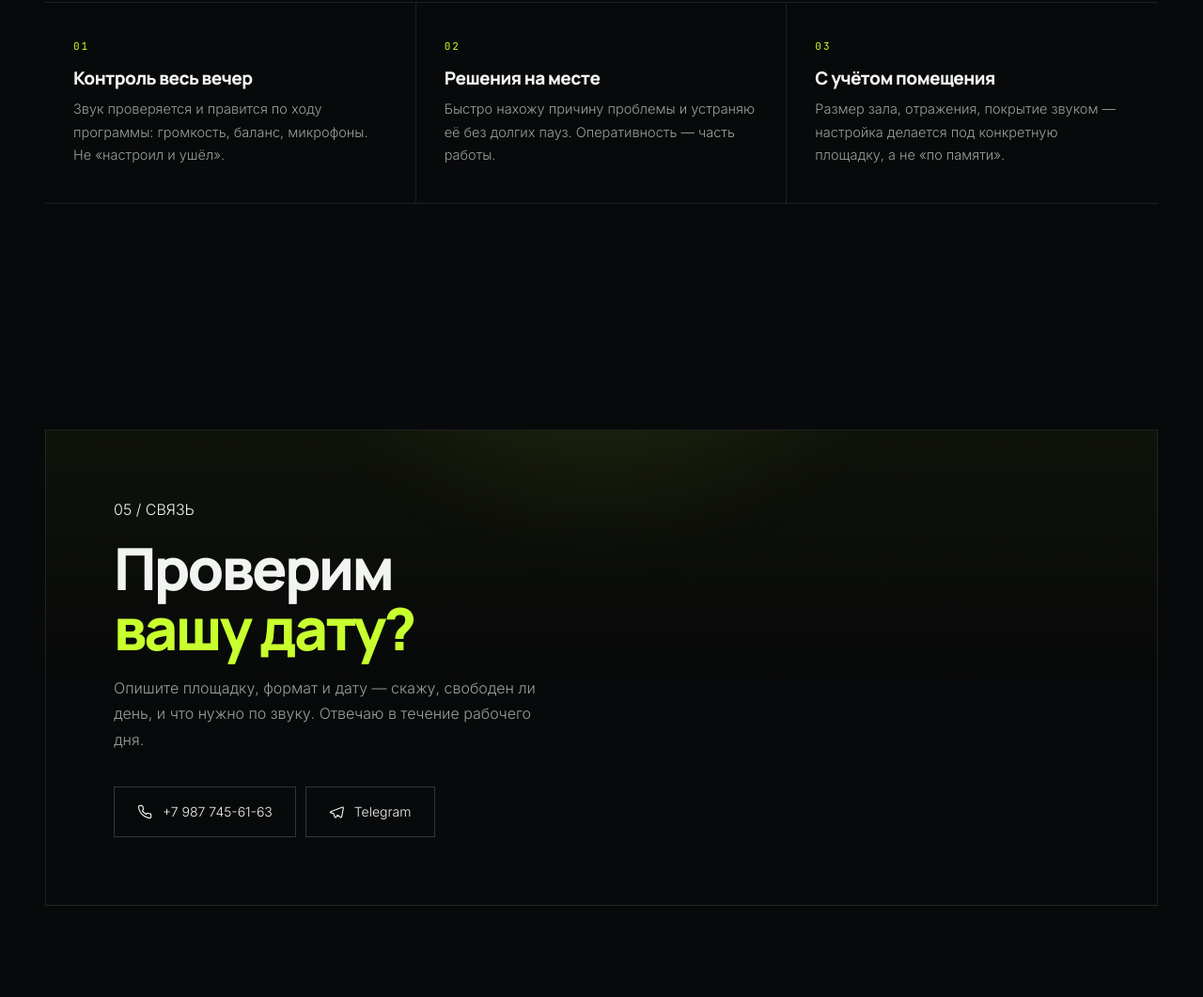
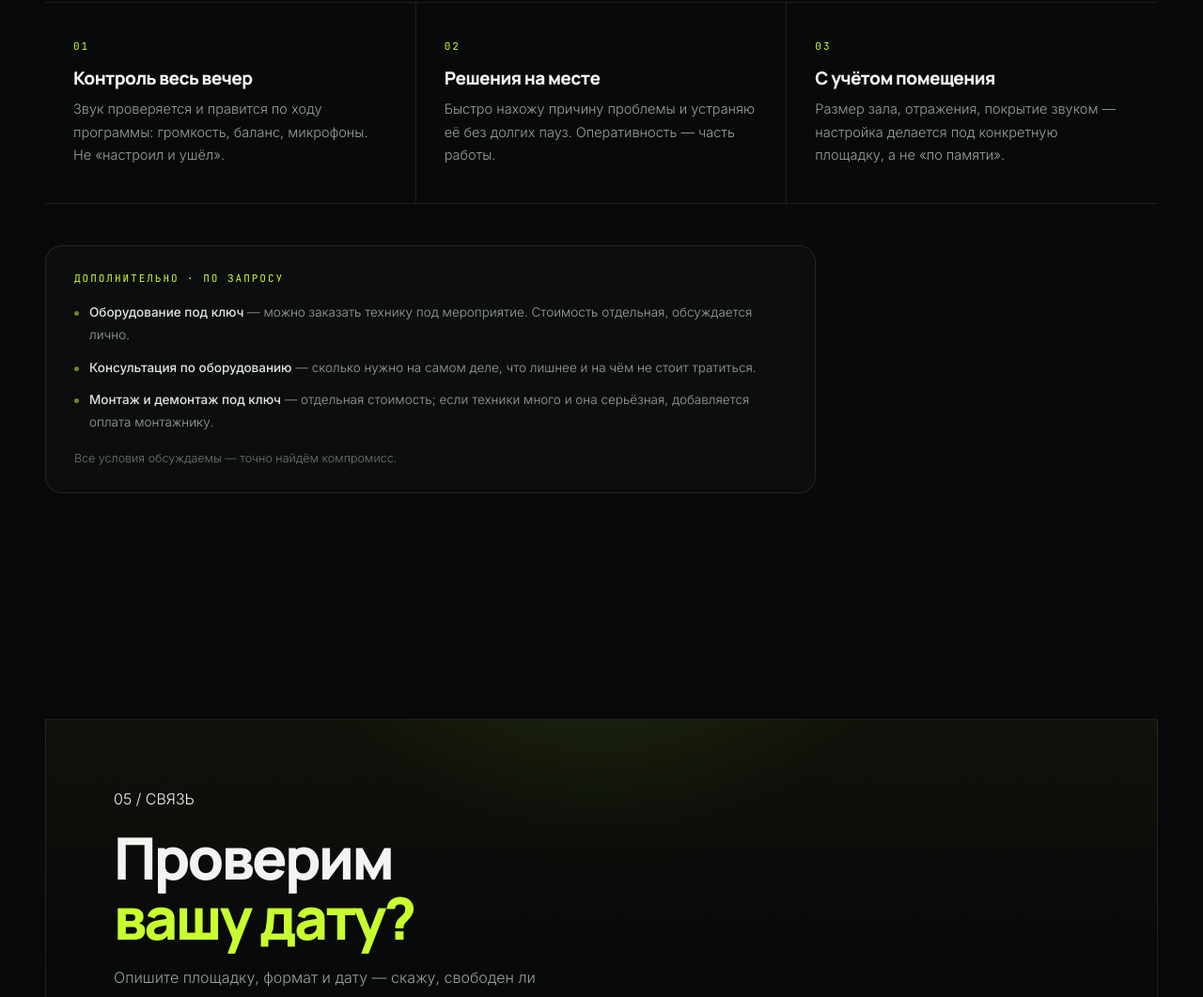
Before and after one commit to vlad200zel/vlad200zel.github.io, a plain HTML site: page index.html in a window 1280 px wide. Shown: the part 5869-6930 px from the top of the page at 94% size. Drawn offline with Linux system fonts and the light colour scheme.

Commit message:
Обновление index.html

```diff
--- a/index.html
+++ b/index.html
@@ -202,6 +202,16 @@
   footer{position:relative;z-index:2;border-top:1px solid var(--line);padding:32px 0}
   .foot{display:flex;justify-content:space-between;gap:16px;flex-wrap:wrap;font-family:'JetBrains Mono';font-size:10.5px;
     letter-spacing:.14em;text-transform:uppercase;color:#5d655f}
+
+  .note{margin-top:44px;max-width:820px;padding:26px 30px;border:1px solid var(--line);border-radius:18px;
+    background:rgba(255,255,255,.02)}
+  .note-h{color:var(--lime);margin-bottom:16px}
+  .note-list{list-style:none;display:grid;gap:11px}
+  .note-list li{position:relative;padding-left:16px;font-size:13.5px;line-height:1.75;color:#9aa39c}
+  .note-list li:before{content:'';position:absolute;left:0;top:10px;width:5px;height:5px;border-radius:50%;background:rgba(200,255,46,.5)}
+  .note-list b{color:#dfe5e0;font-weight:500}
+  .note-foot{margin-top:16px;font-size:12.5px;color:#6f786f}
+  @media(max-width:700px){.note{margin-top:30px;padding:22px 20px;border-radius:16px}.note-list li{font-size:13px}}
 
   .rv{opacity:0;transform:translateY(30px);filter:blur(6px);
     transition:opacity 1.15s var(--ease),transform 1.15s var(--ease),filter 1.15s var(--ease)}
@@ -449,6 +459,16 @@
         <p>Размер зала, отражения, покрытие звуком — настройка делается под конкретную площадку, а не «по памяти».</p>
       </div>
     </div>
+
+    <div class="note rv">
+      <div class="note-h mono">Дополнительно · по запросу</div>
+      <ul class="note-list">
+        <li><b>Оборудование под ключ</b> — можно заказать технику под мероприятие. Стоимость отдельная, обсуждается лично.</li>
+        <li><b>Консультация по оборудованию</b> — сколько нужно на самом деле, что лишнее и на чём не стоит тратиться.</li>
+        <li><b>Монтаж и демонтаж под ключ</b> — отдельная стоимость; если техники много и она серьёзная, добавляется оплата монтажнику.</li>
+      </ul>
+      <p class="note-foot">Все условия обсуждаемы — точно найдём компромисс.</p>
+    </div>
   </div>
 </section>
 
```
